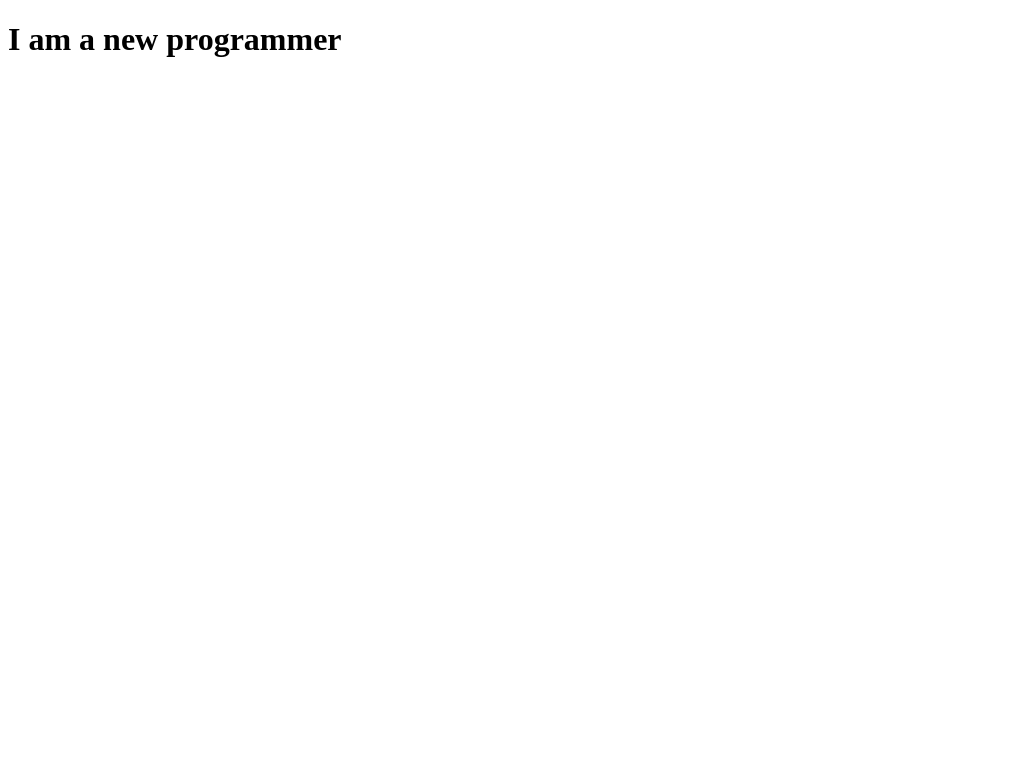
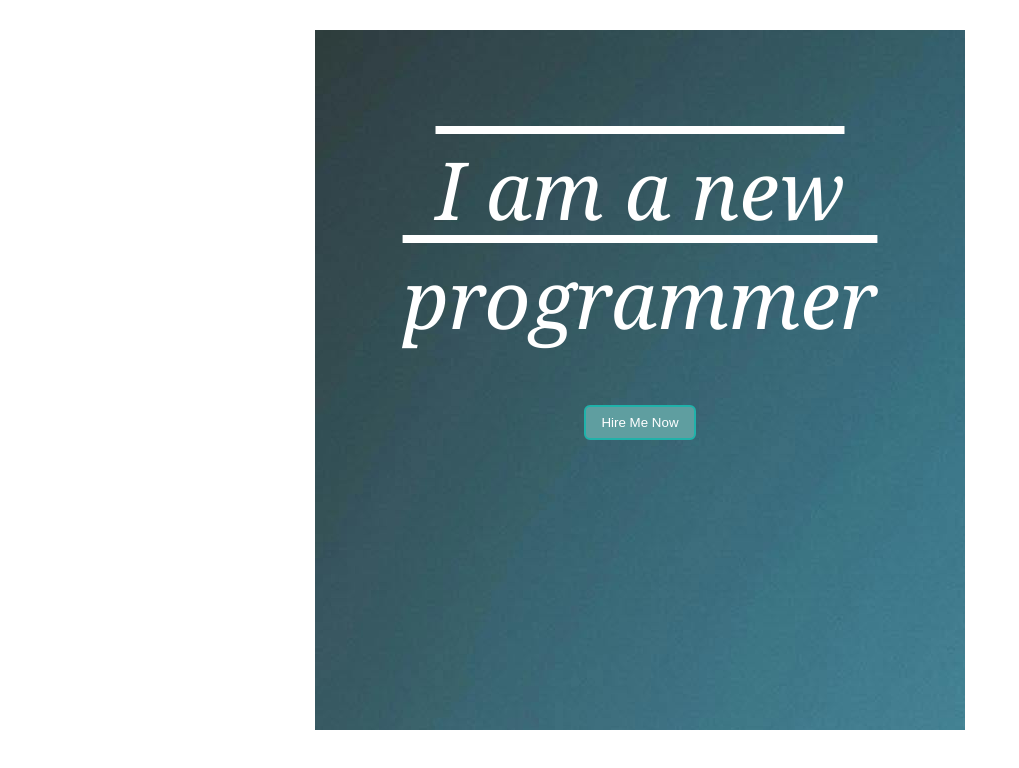
Before and after one commit to RaihanaFerdousi/htmlcssConsptualSession, a plain HTML site: page index.html in a window 1280 px wide. Shown: the whole page, without its empty margins (0-1019 px from the left). Drawn offline with Linux system fonts and the light colour scheme.

Commit message:
last commit

```diff
--- a/index.html
+++ b/index.html
@@ -4,10 +4,50 @@
     <meta charset="UTF-8">
     <meta name="viewport" content="width=device-width, initial-scale=1.0">
     <link rel="stylesheet" href="/style/style.css">
+    <style>
+        h1{
+            color: white;
+            font-style: italic;
+            font-weight: lighter;
+            font-family: Georgia, 'Times New Roman', Times, serif;
+            text-decoration: overline;
+            font-size: 80px;
+            text-align: center;
+        }
+        #heading-parent{
+            background-image: url("/assats/pexels-stywo-1054218.jpg");
 
+            height:600px;
+            padding: 50px 25px;
+            width: 600px;
+            max-width: 1100px;
+            /* margin-top: 40px;
+            margin-bottom: 10px;
+            margin-left: auto;
+            margin-right: auto; */
+            margin: 30px auto;
+        }
+        .btn{
+            background-color: cadetblue;
+            padding: 8px 15px;
+            border: double 2px lightseagreen;
+            color: #fff;
+            border-radius: 6px;
+        }
+        .btn-parent{
+            text-align: center;
+
+        }
+    </style>
     <title>Kickstart html and css</title>
 </head>
 <body>
-    <h1>I am a new programmer</h1>
+    <div id="heading-parent">
+        <h1>I am a new programmer</h1>
+        <div class="btn-parent">
+            <button class="btn">Hire Me Now</button>
+        </div>
+    </div>
+
 </body>
 </html>
```
Also changed, not shown: practic.html (added, +41 -0 lines), assats/pexels-stywo-1054218.jpg (added), 1 other file.
